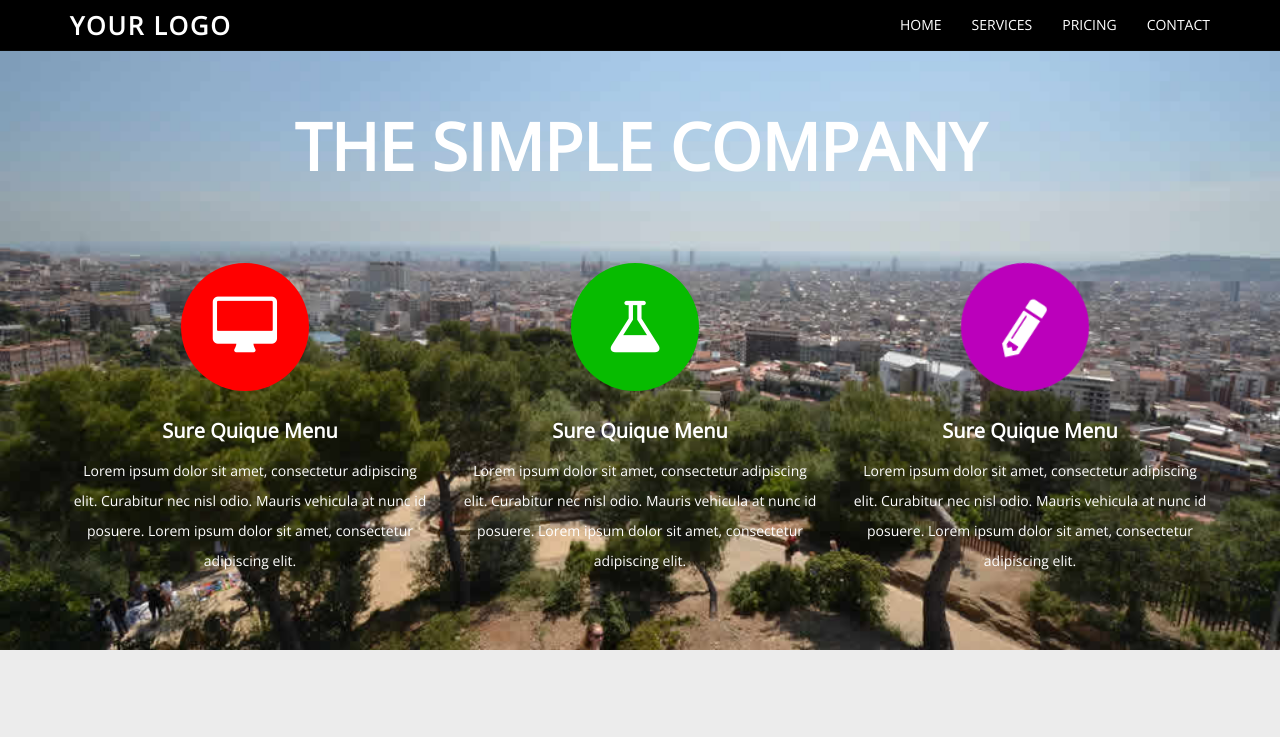
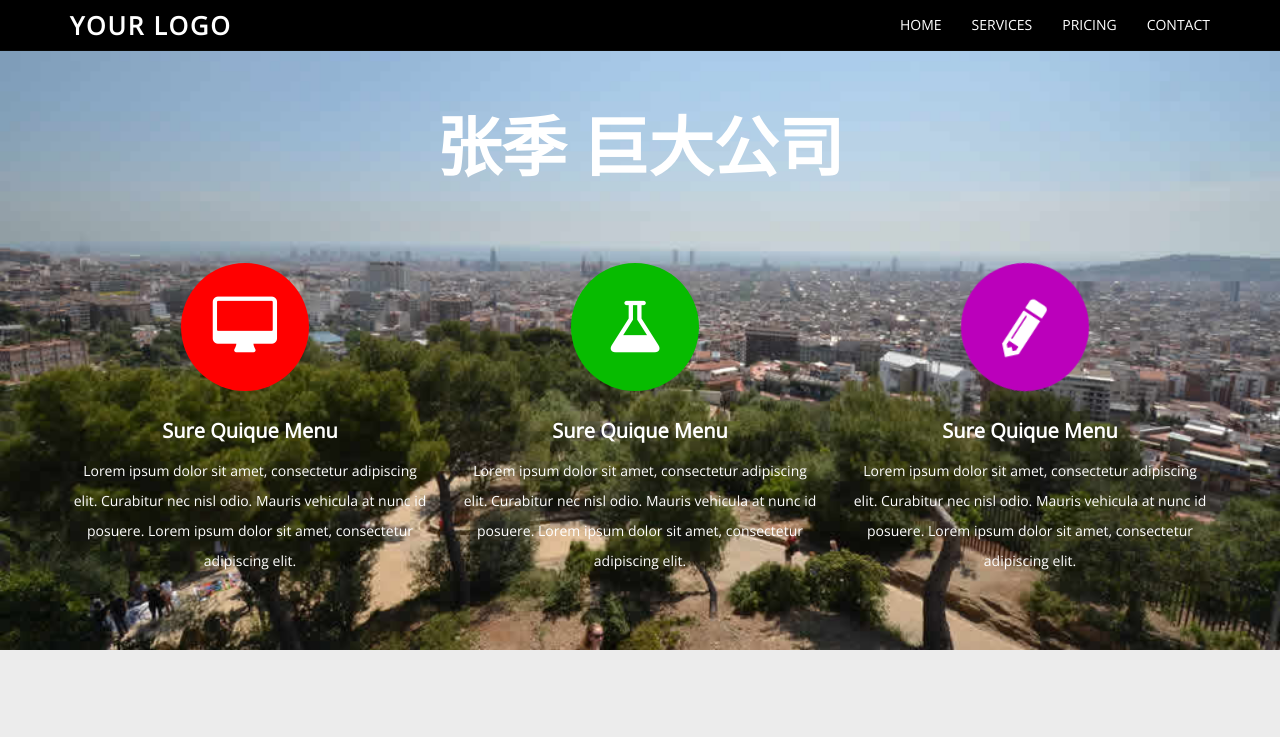
Before and after one commit to jizhang88/jamescr.com, a plain HTML site: page index.html in a window 1280 px wide. Shown: the top 737 px of the page. Drawn offline with nearby package versions, Linux system fonts and the light colour scheme.

Commit message:
Update index.html

```diff
--- a/index.html
+++ b/index.html
@@ -64,7 +64,7 @@
         <div class="row text-center g-pad-bottom">
             <div class="col-md-12">
 
-                <span class="head-main">THE SIMPLE COMPANY</span>
+                <span class="head-main">张季 巨大公司</span>
             </div>
         </div>
         <div class="row text-center">
```
